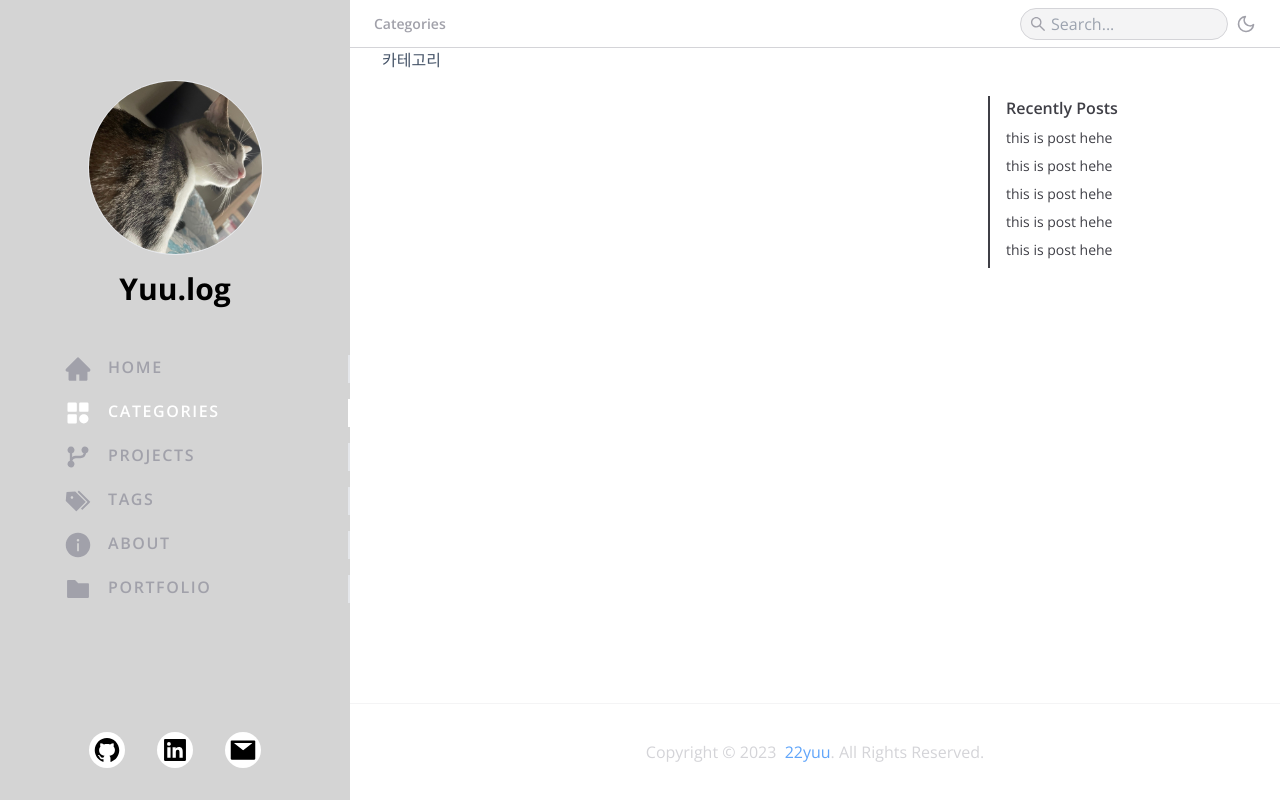
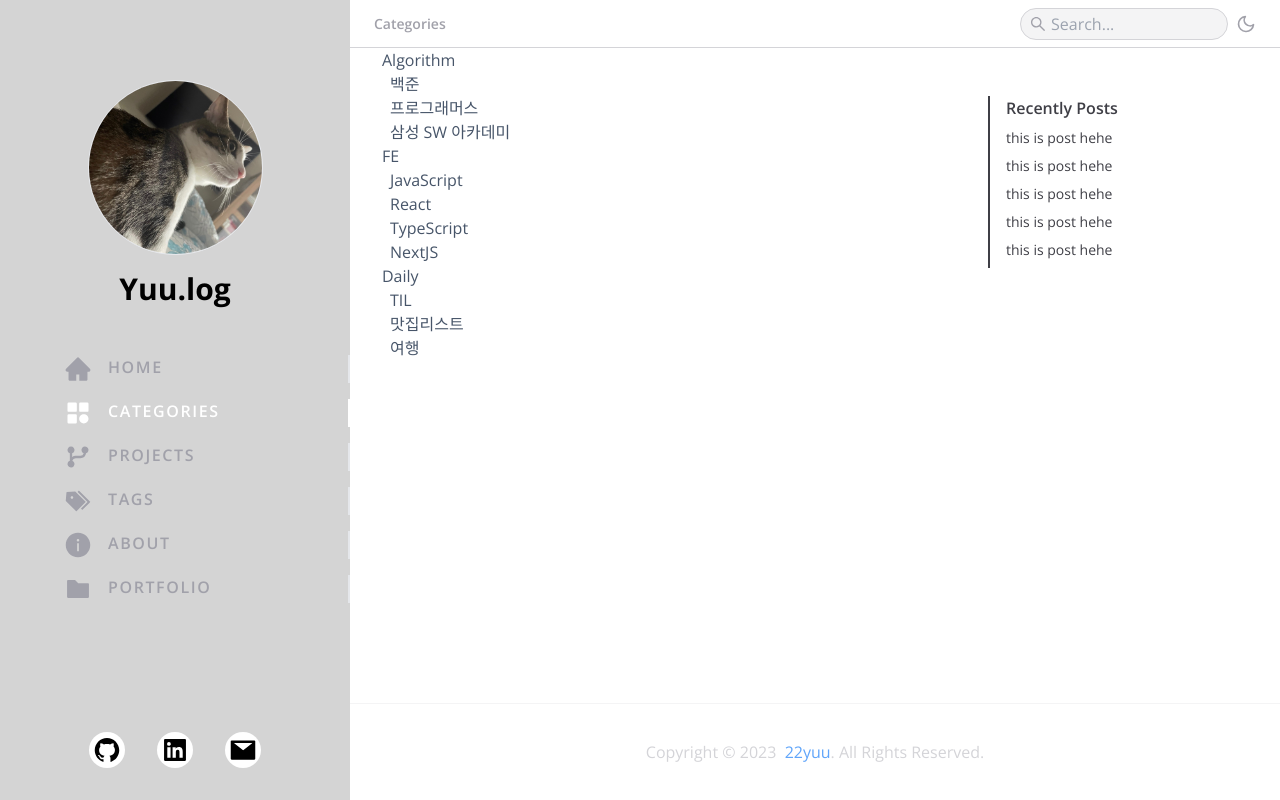
Before and after one commit to 22yuu/yuu.log, a Next.js app in the folder my-blog/: page /categories in a window 1280 px wide. Built offline with nearby package versions, Linux system fonts and the light colour scheme.

Commit message:
feat: Mock 카테고리로부터 데이터 가져오기

```diff
--- a/my-blog/src/app/(client)/categories/page.tsx
+++ b/my-blog/src/app/(client)/categories/page.tsx
@@ -1,8 +1,29 @@
-import MainWrapper from '@/components/layouts/MainWrapper';
-import { getCategories } from '@/utils/file/file';
+import MainWrapper from "@/components/layouts/MainWrapper";
+import {
+  MockCategoryKeysType,
+  categoryList,
+} from "@/constants/mock-categories";
 
 export default function CatregoriesPage() {
-  const categories = getCategories();
+  const mainCategories: MockCategoryKeysType = Object.keys(categoryList);
 
-  return <MainWrapper>카테고리</MainWrapper>;
+  return (
+    <MainWrapper>
+      <ul>
+        {mainCategories.map((mainCategory) => {
+          return (
+            <li>
+              {mainCategory}
+              <ul>
+                {mainCategory.length > 0 &&
+                  categoryList[mainCategory].map((subCategories) => (
+                    <li className="ml-2">{subCategories}</li>
+                  ))}
+              </ul>
+            </li>
+          );
+        })}
+      </ul>
+    </MainWrapper>
+  );
 }
--- a/my-blog/src/constants/mock-categories.ts
+++ b/my-blog/src/constants/mock-categories.ts
@@ -1,3 +1,10 @@
-export const categoryList = {
-  FE: ['CSS', 'JavaScript', 'React', 'TypeScript', 'NextJS'],
+export type MockCategoriesType = {
+  [mainCategory: string]: string[];
 };
+export type MockCategoryKeysType = Extract<keyof MockCategoriesType, string>[];
+
+export const categoryList: MockCategoriesType = {
+  Algorithm: ["백준", "프로그래머스", "삼성 SW 아카데미"],
+  FE: ["JavaScript", "React", "TypeScript", "NextJS"],
+  Daily: ["TIL", "맛집리스트", "여행"],
+};
```
